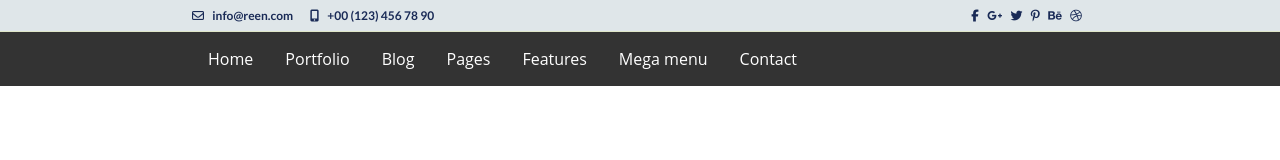
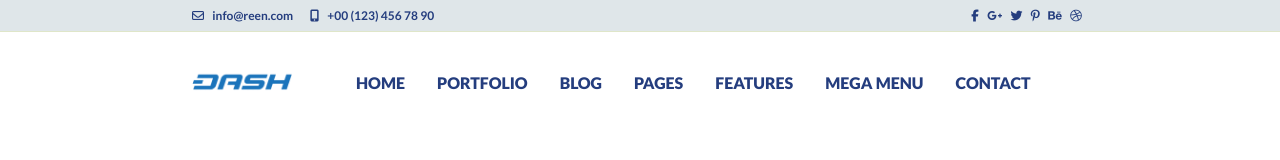
Before and after one commit to kopkaa/VIA_PROJECT, a website: page index.html in a window 1280 px wide. Drawn offline with nearby package versions, Linux system fonts and the light colour scheme; files that its build step writes are made by us from their sources; a web font is replaced by a local one.

Commit message:
menu done

```diff
--- a/index.html
+++ b/index.html
@@ -4,19 +4,17 @@
     <link rel="stylesheet" type="text/css" href="//fonts.googleapis.com/css?family=Droid+Serif" />
     <link rel="stylesheet" type="text/css" href="styles/css/styles.css">
     <script src="https://kit.fontawesome.com/44fe084f26.js" crossorigin="anonymous"></script>
-
     <link href="style.css" rel="stylesheet" media="screen">
   </head>
-
   <body>
     <header>
 
       <div class="socials">
         <div class="socials__contact">
-
           <a href="mailto:info@reen.com"> <i class="far fa-envelope"></i> info@reen.com</a>
         <a href="tel:+004567890"> <i class="fas fa-mobile-alt"></i> +00 (123) 456 78 90</span>
       </div>
+
       <div class="socials__icons">
         <a><i class="fab fa-facebook-f"></i></a>
         <a href=""><i class="fab fa-google-plus-g"></i></a>
@@ -26,9 +24,9 @@
         <a><i class="fab fa-dribbble"></i></a>
       </div>
     </div>
-
     <nav>
       <ul>
+        <img width="100" height="100" src="./img/logo.png" />
         <li><a href="default.asp">Home</a></li>
         <li><a href="news.asp">Portfolio</a></li>
         <li><a href="contact.asp">Blog</a></li>
@@ -38,8 +36,6 @@
         <li><a href="about.asp">Contact</a></li>
       </ul>
     </nav>
-
   </header>
 </body>
-
 </html>
--- a/styles/scss/header.scss
+++ b/styles/scss/header.scss
@@ -32,11 +32,13 @@ header {
 
 	nav {
 		ul {
+			display: flex;
+			align-items: center;
 			padding: 0 $layout_padding;
 			list-style-type: none;
 			margin: 0;
 			overflow: hidden;
-			background-color: #333333;
+			background-color: white;
 		}
 
 		li {
@@ -45,14 +47,18 @@ header {
 
 		li a {
 			display: block;
-			color: white;
+			color: $main_color;
 			text-align: center;
 			padding: 16px;
 			text-decoration: none;
+			text-transform: uppercase;
+			font-family: 'Lato', sans-serif;
+			font-weight: 800;
 		}
 
-		li a:hover {
-			background-color: #111111;
+
+		img:nth-child(1) {
+			margin-right: 3rem;
 		}
 	}
 
--- a/styles/scss/variables.scss
+++ b/styles/scss/variables.scss
@@ -3,4 +3,4 @@ $font_small_text: 0.75rem;
 $layout_padding: 15vw;
 
 $light_grey: #dfe6e9;
-$main_color: #192a56;
+$main_color: lighten(#192a56, 10%);
```
Also changed, not shown: img/logo.png (added), styles/css/styles.css. Lines whose indentation alone changed are shown as unchanged.
